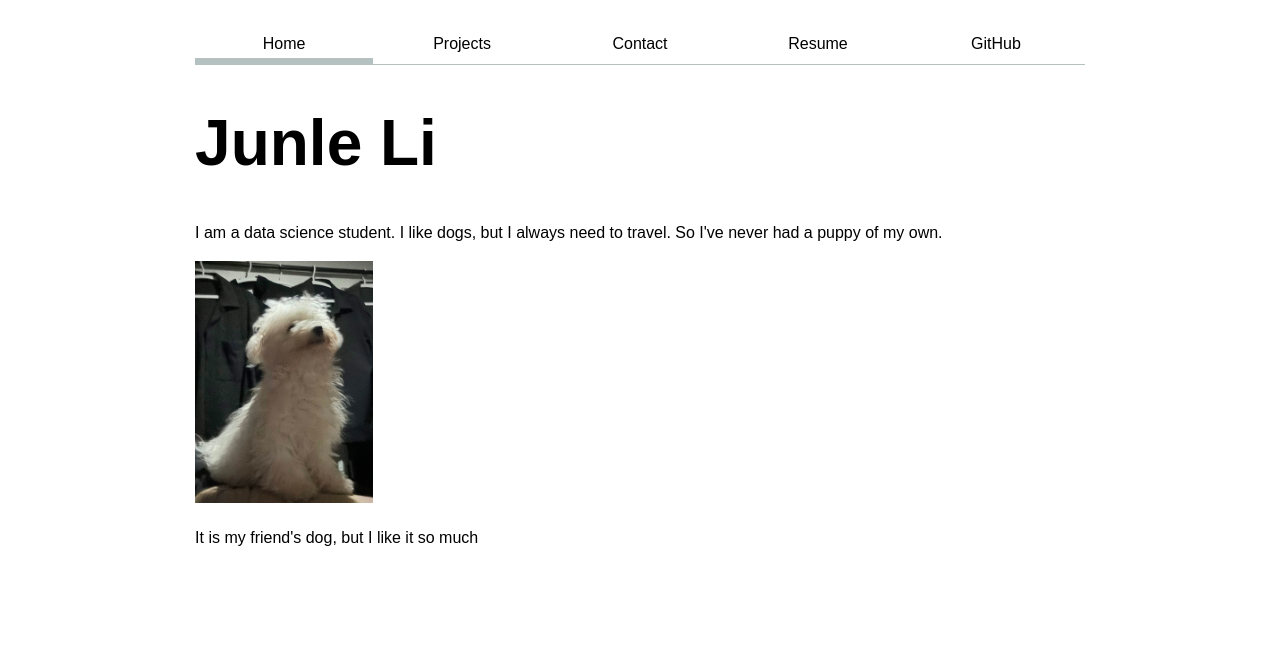
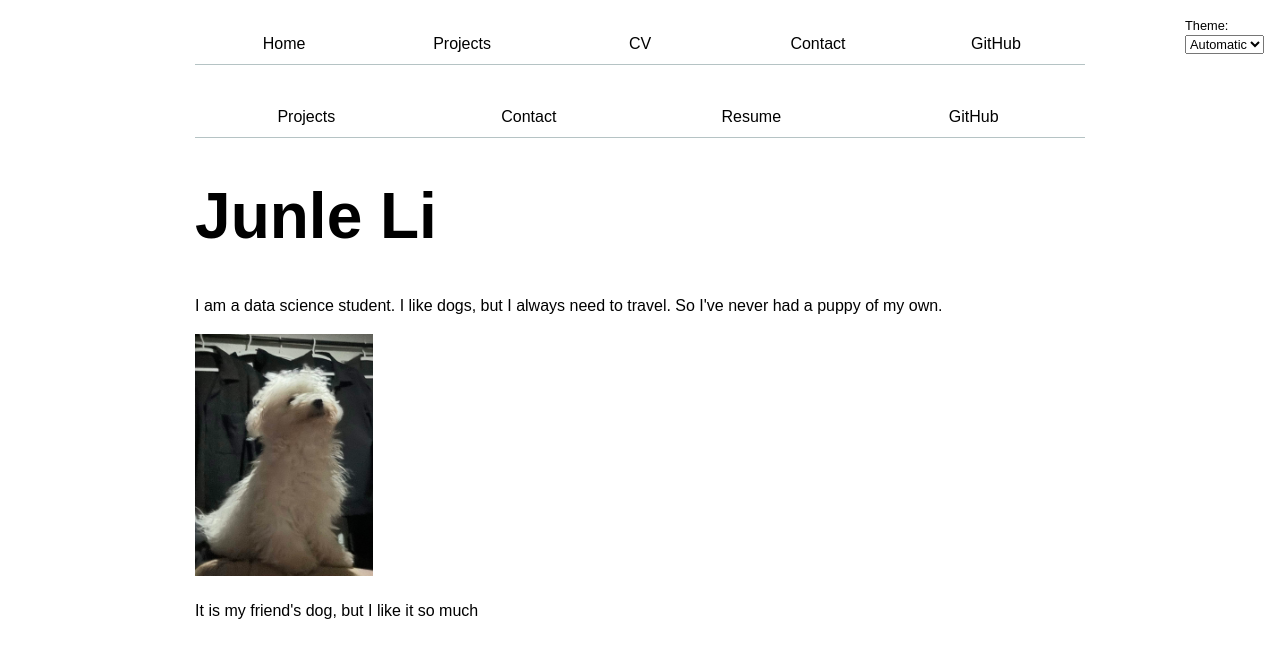
Before and after one commit to jul187-creator/portfolio, a plain HTML site: page index.html in a window 1280 px wide. Drawn offline with Linux system fonts and the light colour scheme.

Commit message:
lab 3 step 4

```diff
--- /dev/null
+++ b/global.js
@@ -0,0 +1,65 @@
+console.log("IT'S ALIVE!");
+
+function $$(selector, context = document) {
+    return Array.from(context.querySelectorAll(selector));
+}
+
+let pages = [
+    { url: "", title: "Home" },
+    { url: "projects/", title: "Projects" },
+    { url: "cv/", title: "CV" },
+    { url: "contact/", title: "Contact" },
+    { url: "https://github.com/jul187-creator/portfolio", title: "GitHub" }
+];
+
+const BASE_PATH =
+    location.hostname === "localhost" || location.hostname === "127.0.0.1"
+        ? "/"
+        : "/portfolio/";
+
+let nav = document.createElement("nav");
+document.body.prepend(nav);
+
+for (let p of pages) {
+    let url = p.url;
+    let title = p.title;
+
+    if (!url.startsWith("http")) {
+        url = BASE_PATH + url;
+    }
+
+    let a = document.createElement("a");
+    a.href = url;
+    a.textContent = title;
+
+    if (a.host === location.host && a.pathname === location.pathname) {
+        a.classList.add("current");
+    }
+
+    if (a.host !== location.host) {
+        a.target = "_blank";
+    }
+
+    nav.append(a);
+}
+
+document.body.insertAdjacentHTML(
+    "afterbegin",
+    `
+        <label class="color-scheme">
+            Theme:
+            <select>
+                <option value="light dark">Automatic</option>
+                <option value="light">Light</option>
+                <option value="dark">Dark</option>
+            </select>
+        </label>
+    `
+);
+
+let select = document.querySelector(".color-scheme select");
+
+select.addEventListener("input", function (event) {
+  console.log("color scheme changed to", event.target.value);
+  document.documentElement.style.setProperty("color-scheme", event.target.value);
+});
--- a/index.html
+++ b/index.html
@@ -8,7 +8,6 @@
 </head>
 <body>
     <nav>
-        <a href="index.html" class="current">Home</a>
         <a href="projects/">Projects</a>
         <a href="contact/">Contact</a>
         <a href="resume/">Resume</a>
@@ -21,5 +20,6 @@
     <img src="images/IMG_3292.jpg" alt="A photo of my friend dog" style="max-width: 20%;">
     <p>It is my friend's dog, but I like it so much</p>
 
+    <script type="module" src="global.js"></script>
 </body>
 </html>
--- a/style.css
+++ b/style.css
@@ -1,6 +1,7 @@
 html {
     --color-accent: oklch(65% 50% 0);
     accent-color: var(--color-accent);
+    color-scheme: light dark;
 }
 
 body {
@@ -13,9 +14,10 @@
 
 /* Navigation */
 nav {
+    --border-color: oklch(50% 10% 200 / 40%);
     display: flex;
     margin-bottom: 2em;
-    border-bottom: 1px solid oklch(80% 3% 200);
+    border-bottom: 1px solid var(--border-color);
 }
 
 nav a {
@@ -28,7 +30,7 @@
 
 nav a:hover {
     border-bottom: 0.4em solid var(--color-accent);
-    background-color: oklch(from var(--color-accent) 95% 5% h);
+    background-color: color-mix(in oklch, var(--color-accent), canvas 85%);
 }
 
 nav a.current {
@@ -112,3 +114,14 @@
 ul {
     padding-left: 1.5em;
 }
+
+.color-scheme {
+  position: absolute;
+  top: 1rem;
+  right: 1rem;
+  font-size: 80%;
+}
+
+.color-scheme select {
+  font: inherit;
+}
```
Also changed, not shown: contact/index.html (+1 -1 lines), projects/index.html (+1 -1 lines), resume/index.html (+1 -2 lines).
